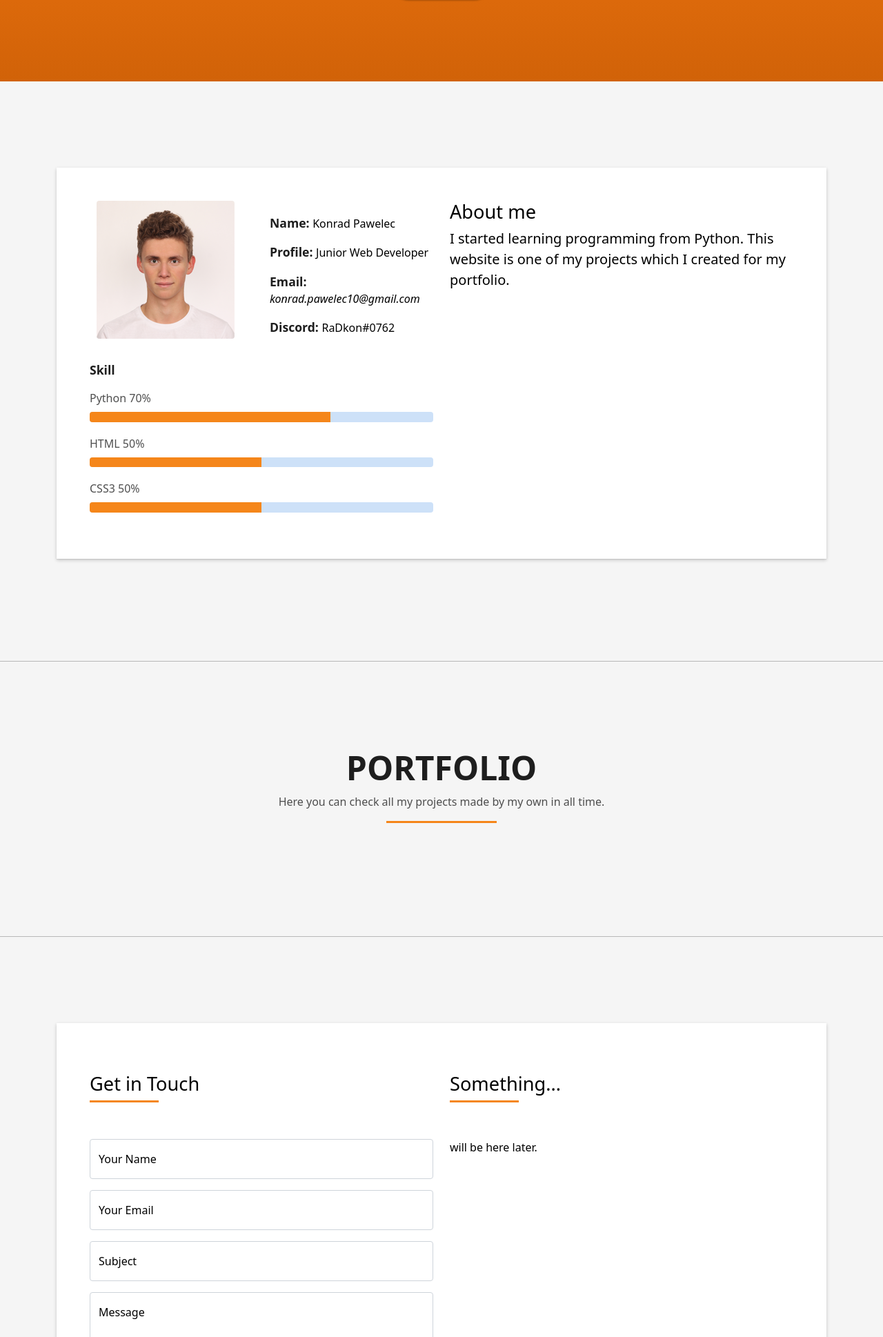
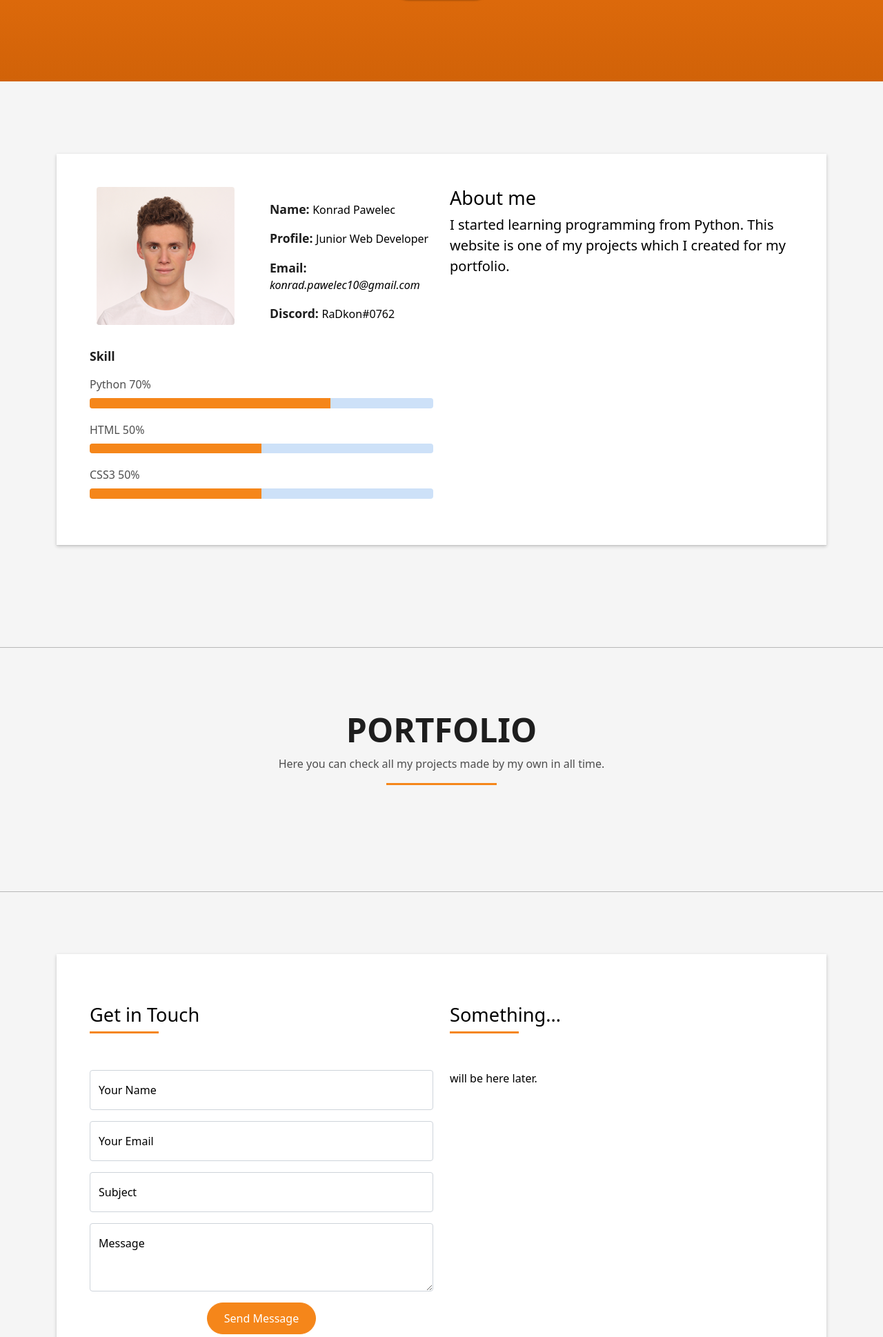
Before and after one commit to radk0n9/portfolio-website, a Flask app: page / in a window 1280 px wide. Shown: the part 347-2285 px from the top of the page at 69% size. Run offline with Flask 2, Linux system fonts and the light colour scheme; some libraries are stand-ins or nearby versions.

Commit message:
Changing padding in sections

```diff
--- a/static/css/style.css
+++ b/static/css/style.css
@@ -184,9 +184,14 @@ svg {
 
 }
 
-#about, #portfolio, #contact {
-    padding-top: 125px;
+#about {
+    padding-top: 105px;
     padding-bottom: 100px;
+}
+
+#portfolio, #contact {
+    padding-top: 90px;
+    padding-bottom: 90px;
 }
 
 .about-mf .about-img {
```
